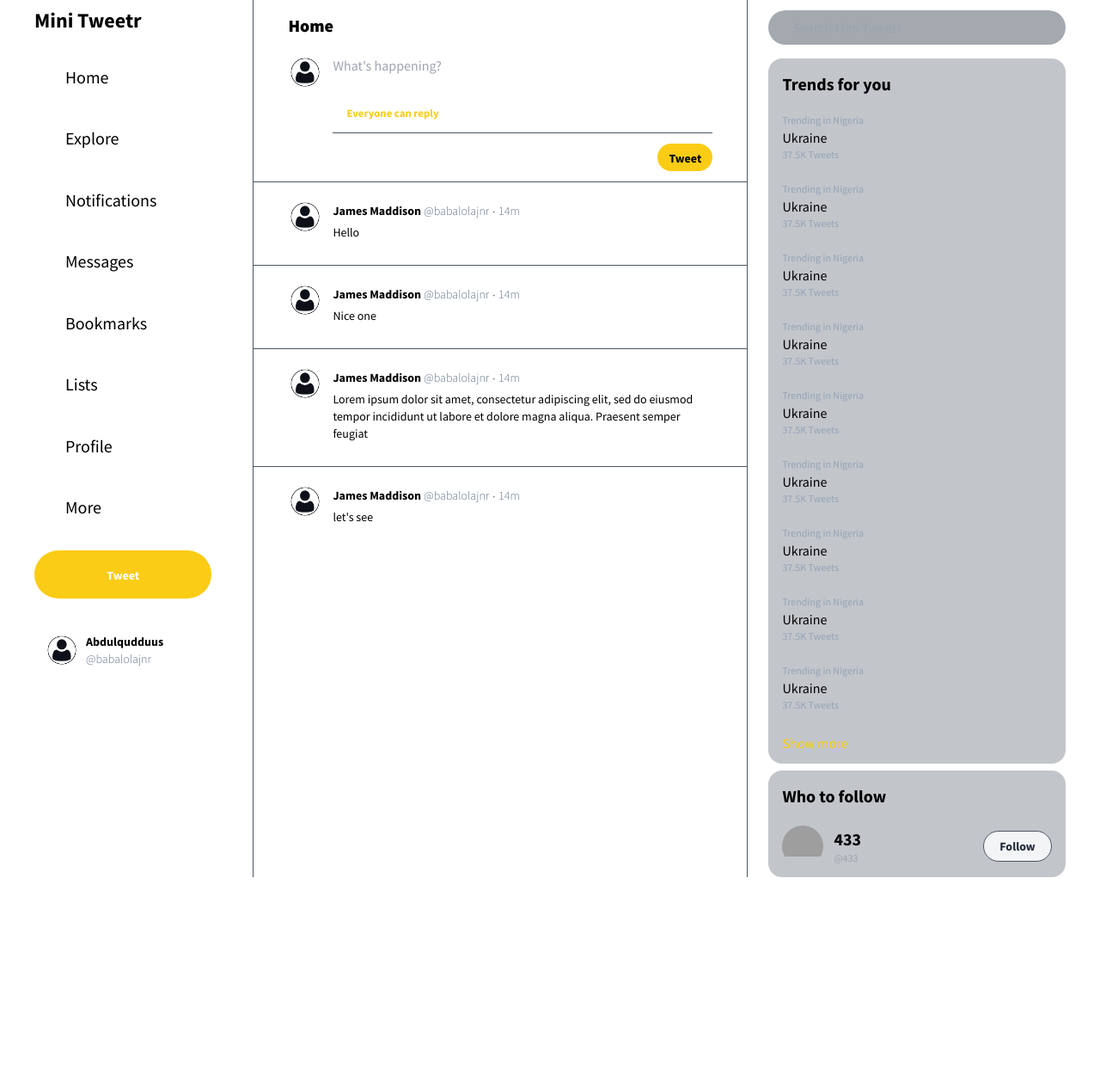
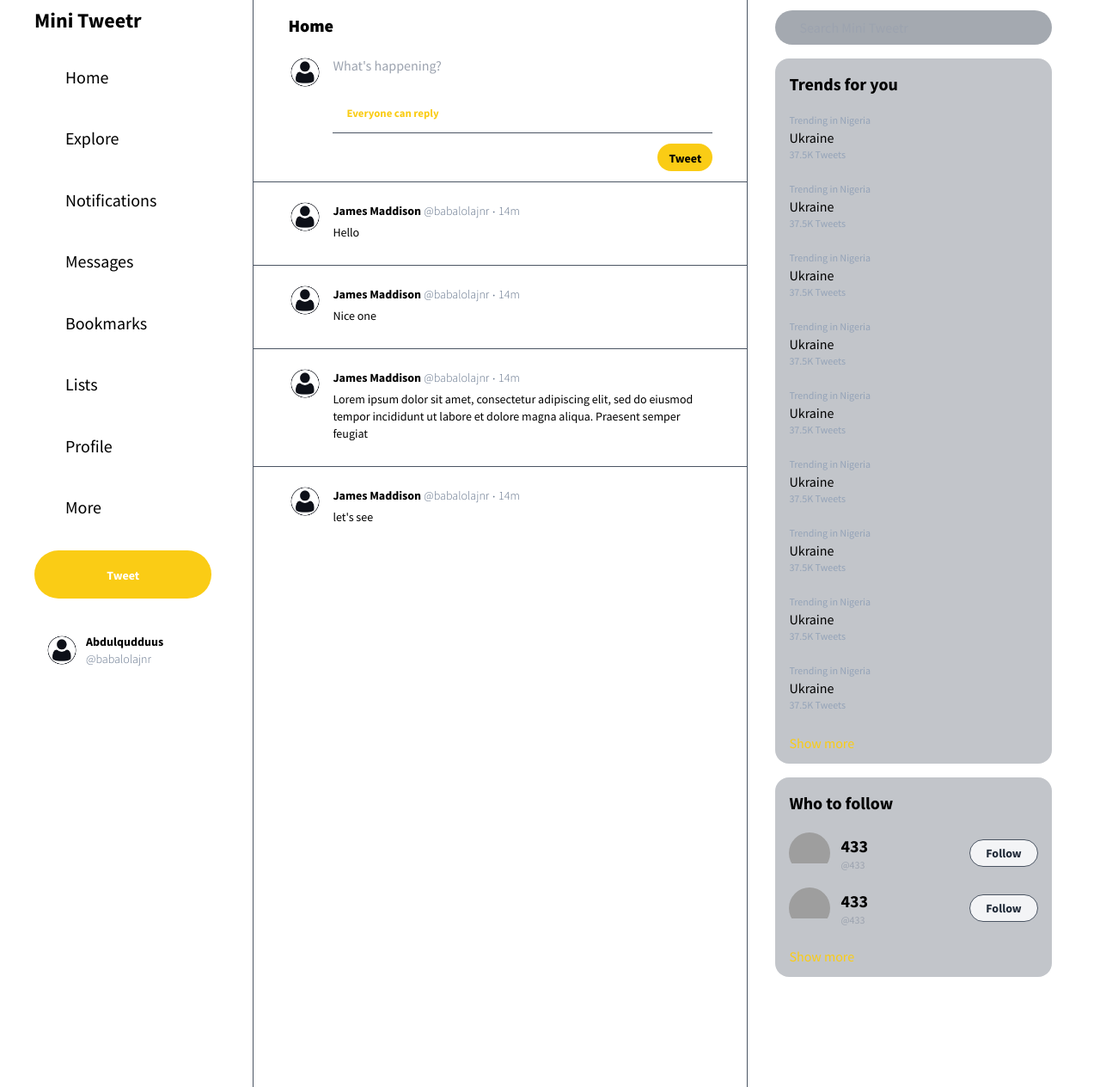
Before and after one commit to babalolajnr/mini_tweetr, a Django app: page /tweet/ in a window 1280 px wide. Shown: the whole page at 86% size. Before the commit the page ends 1020 px from the top, so only its background shows below. Run offline with Django 4.2, Linux system fonts and the light colour scheme; a user stored in the database is signed in; data comes from the database, SQL or seed files in the repository; style sheets or scripts are compiled from the project's sources; grey boxes are pictures that could not be loaded.

Commit message:
finish third column

```diff
--- a/templates/layout.html
+++ b/templates/layout.html
@@ -23,7 +23,7 @@
 
     {% comment %} Third column {% endcomment %}
     <div class="lg:basis-[32%]">
-      <div class="ml-6 mr-10">
+      <div class="ml-8 mr-14 mb-32">
         <div class="mt-3">
           <div
             class="flex group bg-gray-600 bg-opacity-50 items-center rounded-full py-2 focus-within:border focus-within:bg-opacity-0 focus-within:border-yellow-400">
@@ -133,12 +133,13 @@
             </div>
           </div>
         </div>
-        <div class="mt-2">
+        <div class="mt-4">
           <div class="bg-gray-700 bg-opacity-30 rounded-2xl">
             <div class="pt-4">
               <h3 class="font-bold text-xl px-4">Who to follow</h3>
-              <div class="hover:bg-gray-600 hover:bg-opacity-20 py-3 rounded-b-2xl cursor-pointer mt-2">
-                <div class="flex px-4 justify-between">
+              <div class="mt-3">
+                <div class="hover:bg-gray-600 hover:bg-opacity-20 cursor-pointer">
+                  <div class="flex px-4 justify-between py-2">
                     <div class="flex items-center">
                       <div class="w-12 h-12 rounded-full overflow-hidden">
                         <img src="{% static 'images/cat.jpg' %}" alt="" />
@@ -150,11 +151,34 @@
                     </div>
                     <div class="flex items-center">
                       <button id=""
-                      class=" hover:bg-opacity-80 border bg-gray-100 text-gray-800 w-20 text-sm font-bold h-9 border-gray-600 rounded-full">
+                        class=" hover:bg-opacity-80 border bg-gray-100 text-gray-800 w-20 text-sm font-bold h-8 border-gray-600 rounded-full">
                         Follow
                       </button>
                     </div>
                   </div>
+                </div>
+                <div class="hover:bg-gray-600 hover:bg-opacity-20 cursor-pointer">
+                  <div class="flex px-4 justify-between py-2">
+                    <div class="flex items-center">
+                      <div class="w-12 h-12 rounded-full overflow-hidden">
+                        <img src="{% static 'images/cat.jpg' %}" alt="" />
+                      </div>
+                      <div class="ml-3 flex flex-col">
+                        <span class="text-xl font-bold">433</span>
+                        <span class="text-xs text-gray-400">@433</span>
+                      </div>
+                    </div>
+                    <div class="flex items-center">
+                      <button id=""
+                        class=" hover:bg-opacity-80 border bg-gray-100 text-gray-800 w-20 text-sm font-bold h-8 border-gray-600 rounded-full">
+                        Follow
+                      </button>
+                    </div>
+                  </div>
+                </div>
+              </div>
+              <div class="hover:bg-gray-600 hover:bg-opacity-20 py-3 rounded-b-2xl cursor-pointer">
+                <span class="text-yellow-400 px-4">Show more</span>
               </div>
             </div>
           </div>
```
Lines whose indentation alone changed are shown as unchanged.
